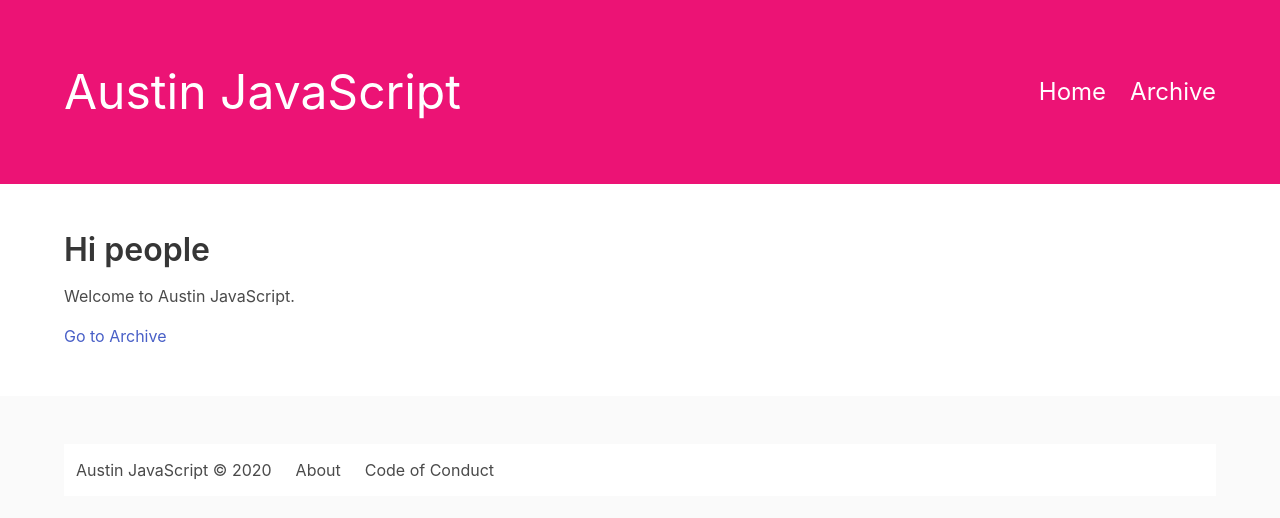
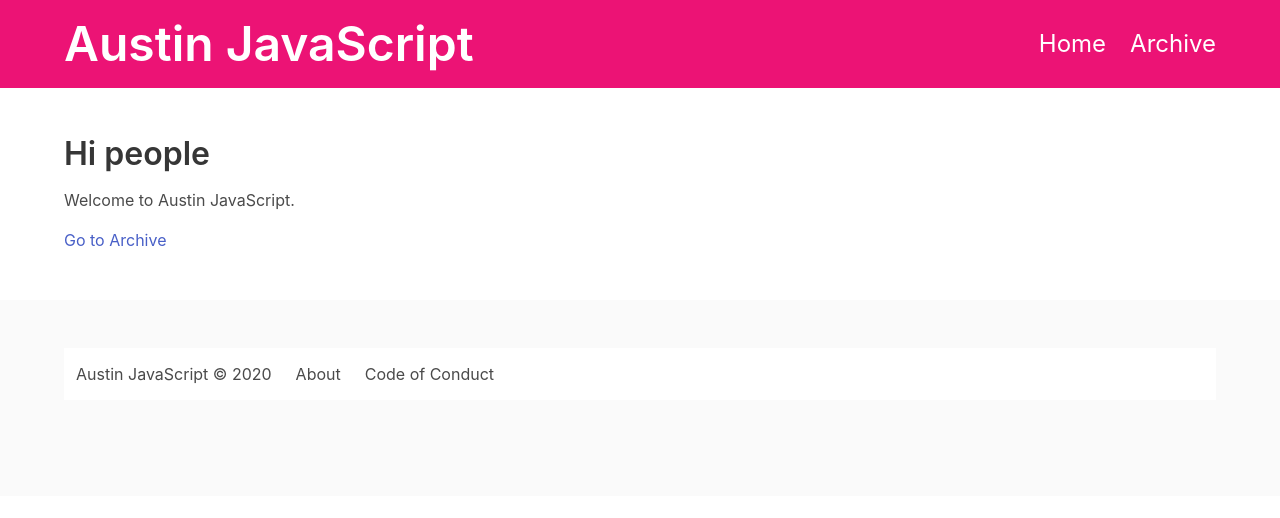
Before and after one commit to stedman/ajs-gatsby, a Gatsby site: page / in a window 1280 px wide. Built offline with nearby package versions, Linux system fonts and the light colour scheme; Gatsby itself is replaced by a stand-in of ours.

Commit message:
Shrink header

```diff
--- a/src/components/header.jsx
+++ b/src/components/header.jsx
@@ -4,11 +4,11 @@ import PropTypes from 'prop-types';
 
 const Header = ({ siteTitle }) => (
   <header className="hero is-primary">
-    <div className="hero-body">
+    <div className="hero-body is-paddingless">
       <div className="container">
         <div className="navbar" role="navigation" aria-label="main navigation">
           <div className="navbar-brand">
-            <Link to="/" className="navbar-item has-text-white is-size-1">
+            <Link to="/" className="navbar-item title has-text-white is-size-1">
               {siteTitle}
             </Link>
           </div>
```
